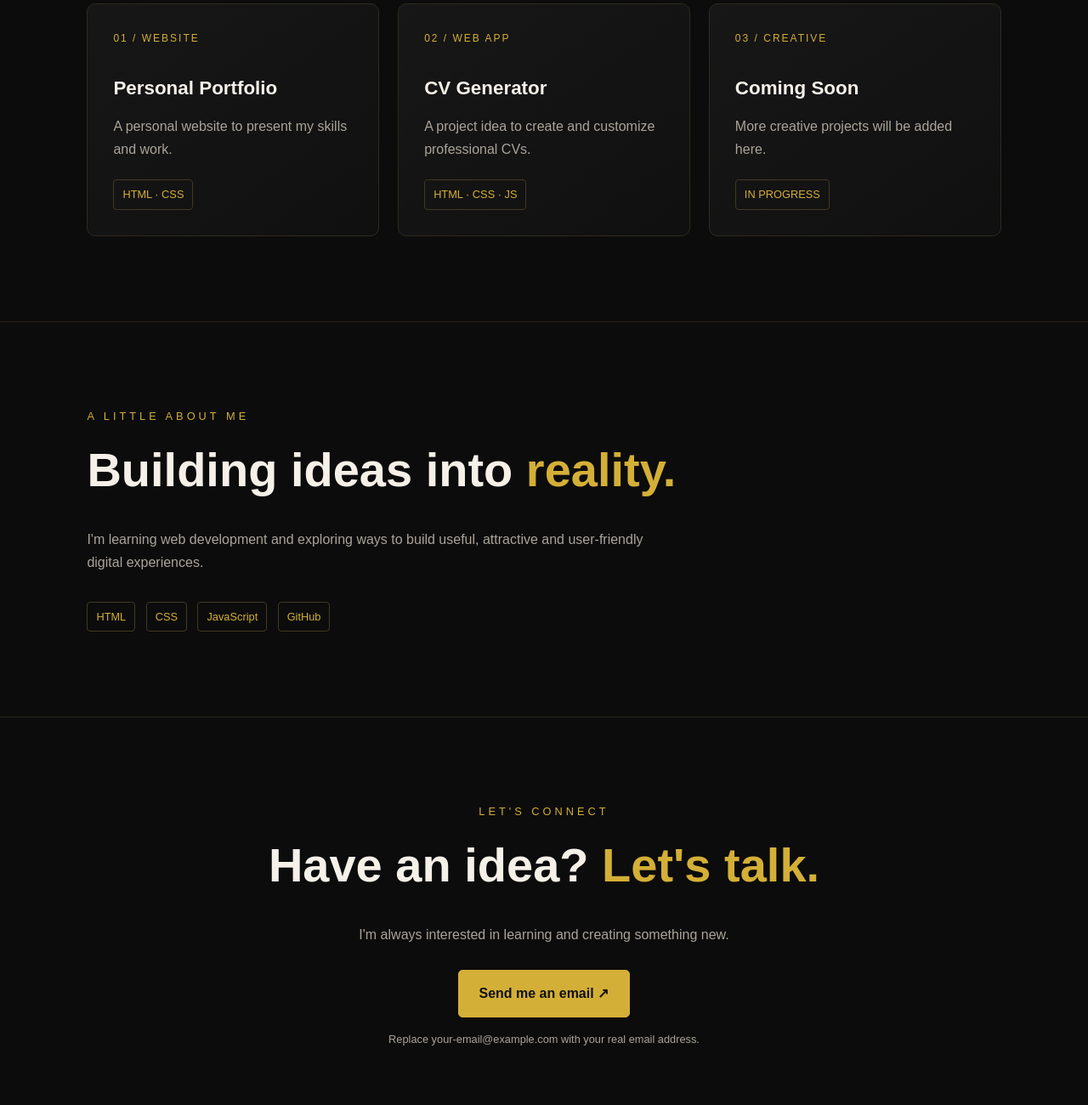
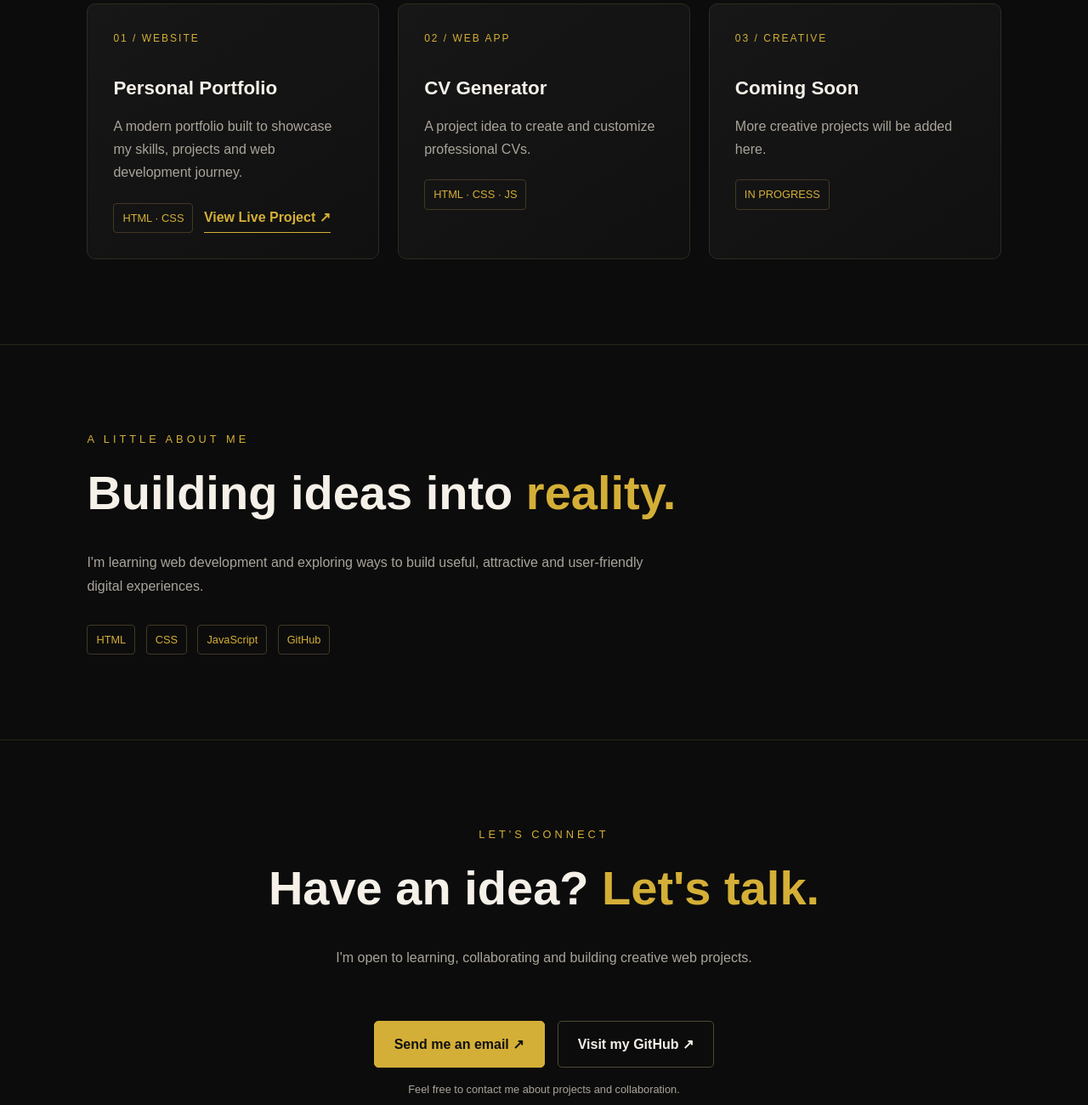
Before and after one commit to ilyesselmi454-cmd/my-portfolio, a plain HTML site: page index.html in a window 1280 px wide. Shown: the part 1020-2320 px from the top of the page at 85% size. Drawn offline with Linux system fonts and the light colour scheme.

Commit message:
Add files via upload

```diff
--- a/index.html
+++ b/index.html
@@ -21,11 +21,12 @@
 
   <main>
     <section id="home" class="hero">
-      <p class="eyebrow">WELCOME TO MY WORLD</p>
-      <h1>Hello, I'm a <span>Web Developer</span></h1>
+      <p class="eyebrow">WEB DEVELOPER • CREATIVE THINKER</p>
+     <h1>Hi, I'm Ilyes <span>Selmi.</span></h1>
      <p class="intro">
-        I create modern, creative and responsive websites.
-        Welcome to my personal portfolio.
+  I build modern websites with creative design
+  and smooth user experiences.
+  Let's turn ideas into reality.
 </p>
       <div class="hero-buttons">
         <a href="#projects" class="btn">Explore my work ↘</a>
@@ -41,8 +42,16 @@
       <article class="project-card">
   <div class="project-number">01 / WEBSITE</div>
   <h3>Personal Portfolio</h3>
-          <p>A personal website to present my skills and work.</p>
+  <p>
+    A modern portfolio built to showcase my skills,
+    projects and web development journey.
+  </p>
   <span class="tag">HTML · CSS</span>
+  <a class="project-link"
+     href="https://ilyesselmi454-cmd.github.io/my-portfolio/"
+     target="_blank" rel="noopener noreferrer">
+    View Live Project ↗
+  </a>
 </article>
         <article class="project-card">
           <div class="project-number">02 / WEB APP</div>
@@ -74,17 +83,34 @@
       </div>
     </section>
 
+
 <section id="contact" class="section contact">
   <p class="eyebrow">LET'S CONNECT</p>
   <h2>Have an idea? <span>Let's talk.</span></h2>
-      <p>I'm always interested in learning and creating something new.</p>
-      <a class="btn" href="mailto:your-email@example.com">
+  <p>
+    I'm open to learning, collaborating and building
+    creative web projects.
+  </p>
+
+  <div class="hero-buttons">
+    <a class="btn" href="mailto:ilyesselmi454@gmail.com">
       Send me an email ↗
     </a>
+
+    <a
+      class="btn secondary"
+      href="https://github.com/ilyesselmi454-cmd"
+      target="_blank"
+      rel="noopener noreferrer">
+      Visit my GitHub ↗
+    </a>
+  </div>
+
   <p class="email-note">
-        Replace your-email@example.com with your real email address.
+    Feel free to contact me about projects and collaboration.
   </p>
 </section>
+
   </main>
 
   <footer>
--- a/style.css
+++ b/style.css
@@ -293,3 +293,17 @@ footer {
     scroll-behavior: auto !important;
   }
 }
+.project-link {
+  display: inline-block;
+  margin-top: 22px;
+  color: #d4af37;
+  font-weight: bold;
+  border-bottom: 1px solid #d4af37;
+  padding-bottom: 4px;
+  transition: 0.3s;
+}
+
+.project-link:hover {
+  color: #fff;
+  border-color: #fff;
+}
```
Lines whose indentation alone changed are shown as unchanged.
